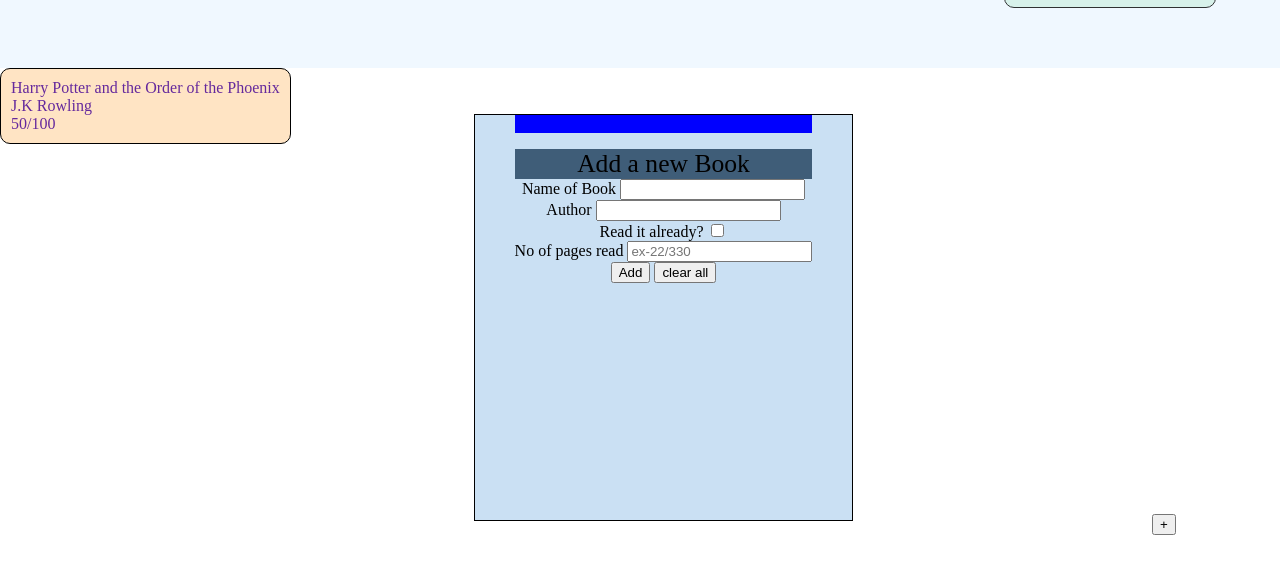
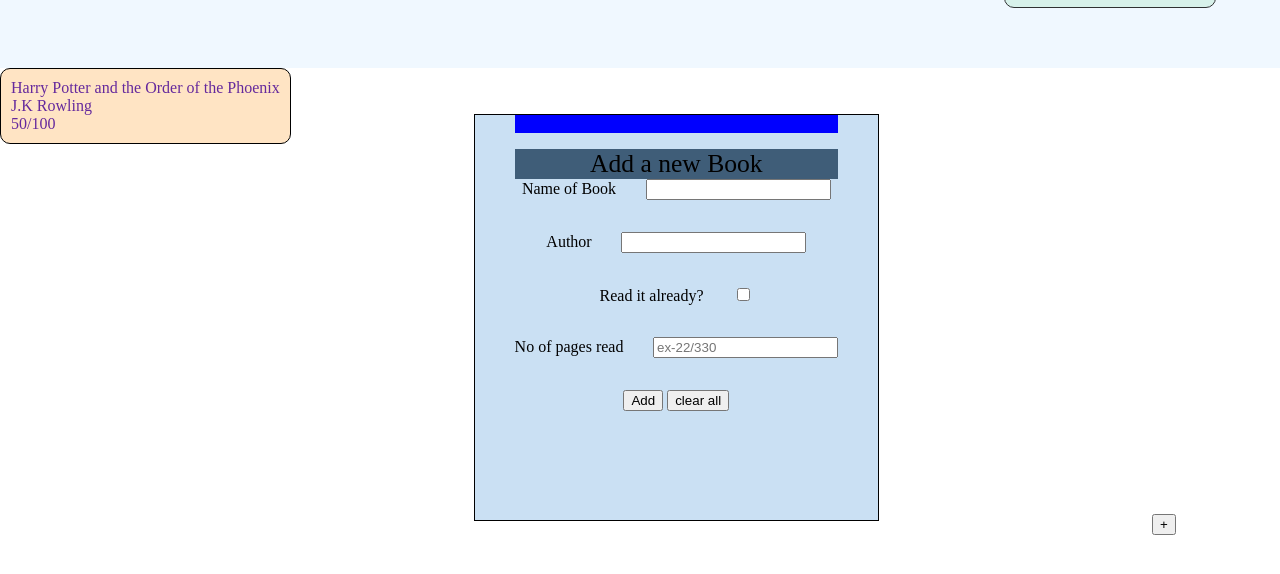
Before and after one commit to c-o-d-e-y-o-d-a/Odin_library_project, a plain HTML site: page index.html in a window 1280 px wide. Shown: the part 206-780 px from the top of the page. Drawn offline with Linux system fonts and the light colour scheme.

Commit message:
form styling

```diff
--- a/index.css
+++ b/index.css
@@ -128,3 +128,15 @@ form css styling
     display: grid;
     grid-auto-rows: 1fr 1fr 1fr 1fr 1fr;
 }
+label{
+    margin-right: 2vw;
+
+}
+.form1>*{
+
+}
+.inputDiv{
+    margin-bottom: 4vh;
+
+
+}
--- a/index.html
+++ b/index.html
@@ -62,24 +62,24 @@
 
                     <div class="insideForm">
                         <form action="" class="form1"></form>
-                        <div class="book_title">
+                        <div class="book_title inputDiv">
                             <label for="title">Name of Book</label>
                             <input type="text" required id="title" name="titleOfBook">
 
                         </div>
-                        <div class="name_author">
+                        <div class="name_author inputDiv">
                             <label for="author" class="auth">Author</label>
                             <input type="text" id="author_input" required name="authorName">
                         </div>
-                        <div class="read_or_not">
+                        <div class="read_or_not inputDiv">
                             <label for="read_val">Read it already?</label>
                             <input type="checkbox" id="read_val" readonly name="readValue">
                         </div>
-                        <div class="no_of_pages">
+                        <div class="no_of_pages inputDiv">
                             <label for="noOfPage">No of pages read</label>
                             <input type="text" id="noOfPage"  name="c" placeholder="ex-22/330">
                         </div>
-                        <div class="lowermost">
+                        <div class="lowermost inputDiv">
                             <button id="add" type="submit">Add</button>
                             <button class="reset" type="reset">clear all</button>
                         </div>
```
